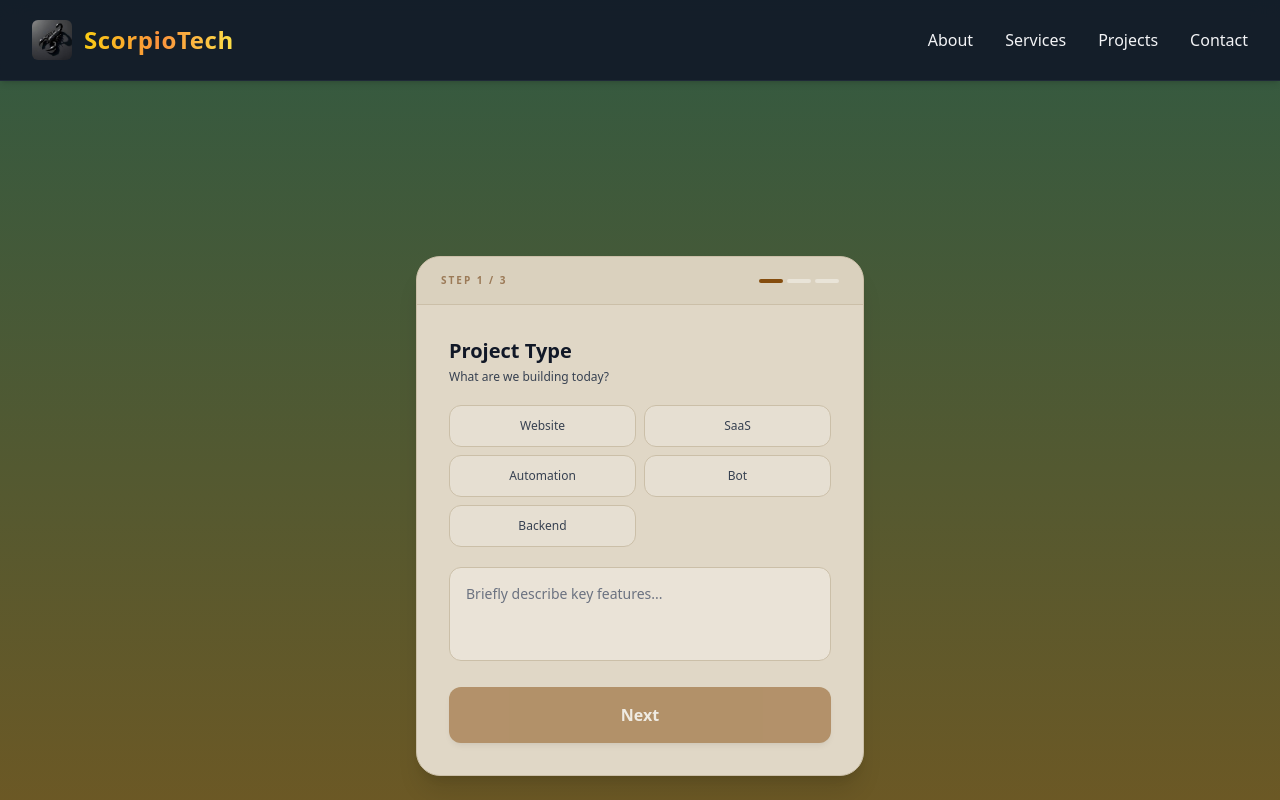
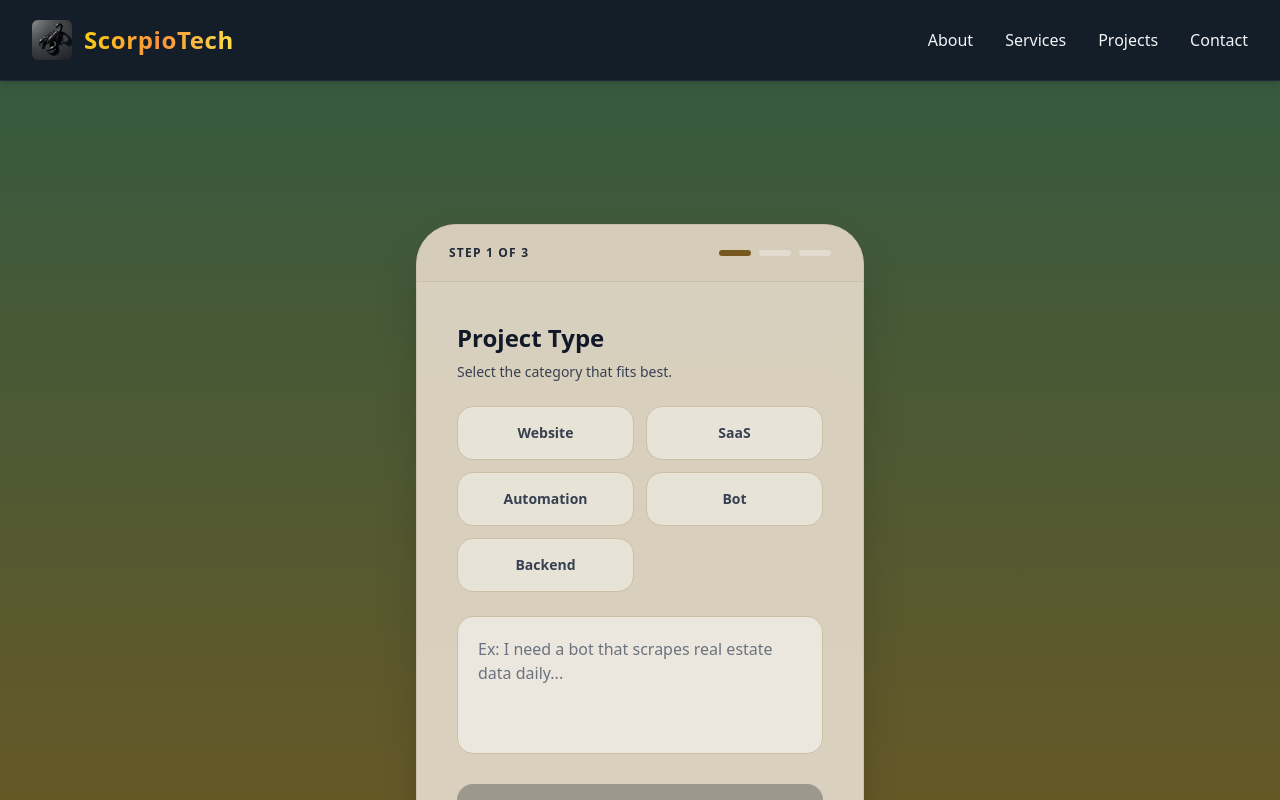
Before and after one commit to Motari2004/Scorpiotech, a Next.js app: page /customerbox in a window 1280 px wide. Shown: the top 800 px of the page. Built offline with nearby package versions, Linux system fonts and the light colour scheme.

Commit message:
Describe what you changed here

```diff
--- a/app/customerbox/page.tsx
+++ b/app/customerbox/page.tsx
@@ -1,7 +1,8 @@
 "use client";
 
 import { useState } from "react";
-import { saveProjectLead } from "../actions"; // Import the server action
+import { saveProjectLead } from "../actions";
+import Link from "next/link";
 
 export default function CustomerBoxPage() {
   const [step, setStep] = useState(1);
@@ -20,10 +21,7 @@ export default function CustomerBoxPage() {
   const handleSubmit = async (e: React.FormEvent) => {
     e.preventDefault();
     setIsSubmitting(true);
-
-    // Save to Neon Database via Server Action
     const result = await saveProjectLead(formData);
-
     setIsSubmitting(false);
     if (result.success) {
       setIsSubmitted(true);
@@ -37,72 +35,74 @@ export default function CustomerBoxPage() {
 
   if (isSubmitted) {
     return (
-      <section className="pt-32 pb-24 px-6 flex justify-center">
-        <div className="w-full max-w-md bg-[#e0d7c6] border border-[#cbbfa8] p-8 rounded-3xl shadow-2xl text-center space-y-6 animate-in zoom-in duration-300">
-          <div className="w-16 h-16 bg-white/50 text-green-700 rounded-full flex items-center justify-center mx-auto shadow-sm">
-            <svg className="w-8 h-8" fill="none" stroke="currentColor" viewBox="0 0 24 24">
+      /* Reduced pt-32 to pt-12 for mobile to fix the 'big distance' issue */
+      <section className="pt-12 md:pt-32 pb-24 px-4 flex justify-center min-h-[80vh] items-center">
+        <div className="w-full max-w-md bg-[#e0d7c6]/95 backdrop-blur-md border border-[#cbbfa8] p-8 rounded-3xl shadow-2xl text-center space-y-6 animate-in zoom-in duration-300">
+          <div className="w-20 h-20 bg-green-100 text-green-700 rounded-full flex items-center justify-center mx-auto shadow-inner">
+            <svg className="w-10 h-10" fill="none" stroke="currentColor" viewBox="0 0 24 24">
               <path strokeLinecap="round" strokeLinejoin="round" strokeWidth="3" d="M5 13l4 4L19 7" />
             </svg>
           </div>
-          <h2 className="text-2xl font-bold text-gray-900">Request Sent!</h2>
-          <p className="text-gray-700 text-sm">A custom proposal and feedback will be sent to:</p>
-          <p className="text-yellow-900 font-bold bg-[#d6ccb8] px-3 py-1 rounded-lg border border-[#cbbfa8] inline-block">
+          <h2 className="text-3xl font-black text-gray-900">Success!</h2>
+          <p className="text-gray-700 font-medium">We've received your brief. A custom proposal will be sent to:</p>
+          <div className="text-[#77581f] font-bold bg-white/50 px-4 py-2 rounded-xl border border-[#cbbfa8] inline-block">
             {formData.email}
-          </p>
-          <button
-            onClick={() => window.location.href = '/'}
-            className="block w-full text-sm text-gray-600 hover:text-gray-900 transition-colors pt-4 font-medium"
+          </div>
+          <Link
+            href="/"
+            className="block w-full bg-gray-900 text-white py-4 rounded-2xl font-bold transition-all hover:opacity-90 mt-4"
           >
-            ← Back to Home
-          </button>
+            Return Home
+          </Link>
         </div>
       </section>
     );
   }
 
   return (
-    <section className="pt-32 pb-24 px-6 flex flex-col items-center">
-      <div className="w-full max-w-md bg-[#e0d7c6] border border-[#cbbfa8] rounded-3xl shadow-xl relative overflow-hidden">
+    /* Removed large top padding to fix the 'too much space' issue */
+    <section className="pt-8 md:pt-24 pb-20 px-4 flex flex-col items-center">
+      <div className="w-full max-w-md bg-[#e0d7c6]/95 backdrop-blur-md border border-[#cbbfa8] rounded-[2.5rem] shadow-2xl relative overflow-hidden">
 
-        {/* Progress & Step Indicator Header */}
-        <div className="bg-[#d6ccb8]/50 border-b border-[#cbbfa8] px-6 py-4 flex justify-between items-center">
-          <span className="text-[10px] font-black uppercase tracking-[0.2em] text-yellow-900/60">
-            Step {step} / 3
+        {/* Step Indicator Header */}
+        <div className="bg-[#d6ccb8]/60 border-b border-[#cbbfa8] px-8 py-5 flex justify-between items-center">
+          <span className="text-xs font-black uppercase tracking-widest text-gray-800">
+            Step {step} of 3
           </span>
-          <div className="flex gap-1">
+          <div className="flex gap-2">
             {[1, 2, 3].map((s) => (
               <div
                 key={s}
-                className={`h-1 w-6 rounded-full transition-all duration-300 ${s <= step ? 'bg-yellow-800' : 'bg-white/40'}`}
+                className={`h-1.5 w-8 rounded-full transition-all duration-500 ${s <= step ? 'bg-[#77581f]' : 'bg-white/30'}`}
               />
             ))}
           </div>
         </div>
 
-        <div className="p-6 md:p-8 relative">
+        <div className="p-6 md:p-10 relative">
           {isSubmitting && (
-            <div className="absolute inset-0 bg-[#e0d7c6]/90 backdrop-blur-sm z-50 flex flex-col items-center justify-center space-y-3">
-              <div className="w-10 h-10 border-4 border-yellow-800 border-t-transparent rounded-full animate-spin"></div>
-              <p className="text-xs font-bold text-yellow-900 uppercase tracking-tighter">Storing Requirements...</p>
+            <div className="absolute inset-0 bg-[#e0d7c6]/95 backdrop-blur-md z-50 flex flex-col items-center justify-center space-y-4">
+              <div className="w-12 h-12 border-4 border-[#77581f] border-t-transparent rounded-full animate-spin"></div>
+              <p className="text-sm font-bold text-gray-800 animate-pulse">TRANSMITTING BRIEF...</p>
             </div>
           )}
 
           {/* STEP 1 */}
           {step === 1 && (
-            <div className="space-y-5 animate-in fade-in slide-in-from-bottom-2">
-              <div className="space-y-1">
-                <h2 className="text-xl font-bold text-gray-900">Project Type</h2>
-                <p className="text-xs text-gray-700 font-medium">What are we building today?</p>
+            <div className="space-y-6 animate-in fade-in slide-in-from-bottom-4 duration-500">
+              <div className="space-y-2">
+                <h2 className="text-2xl font-black text-gray-900">Project Type</h2>
+                <p className="text-sm text-gray-700 font-medium">Select the category that fits best.</p>
               </div>
-              <div className="grid grid-cols-2 gap-2">
+              <div className="grid grid-cols-2 gap-3">
                 {projectOptions.map((opt) => (
                   <button
                     key={opt}
                     onClick={() => setFormData({ ...formData, projectType: opt })}
-                    className={`py-3 px-2 text-xs rounded-xl border transition-all ${
+                    className={`py-4 px-2 text-sm font-bold rounded-2xl border transition-all active:scale-95 ${
                       formData.projectType === opt
-                      ? "border-yellow-800 bg-[#d6ccb8] text-yellow-900 font-bold shadow-sm"
-                      : "border-[#cbbfa8] hover:border-yellow-800 text-gray-700 bg-white/20"
+                      ? "border-[#77581f] bg-[#77581f] text-white shadow-lg shadow-[#77581f]/20"
+                      : "border-[#cbbfa8] text-gray-700 bg-white/40 hover:border-[#77581f]"
                     }`}
                   >
                     {opt}
@@ -110,50 +110,50 @@ export default function CustomerBoxPage() {
                 ))}
               </div>
               <textarea
-                className="w-full p-4 text-sm rounded-xl border border-[#cbbfa8] focus:border-yellow-800 outline-none resize-none transition-all bg-white/30 placeholder:text-gray-500"
-                rows={3}
-                placeholder="Briefly describe key features..."
+                className="w-full p-5 text-base rounded-2xl border border-[#cbbfa8] focus:ring-2 focus:ring-[#77581f] focus:border-transparent outline-none resize-none transition-all bg-white/50 placeholder:text-gray-500"
+                rows={4}
+                placeholder="Ex: I need a bot that scrapes real estate data daily..."
                 value={formData.details}
                 onChange={(e) => setFormData({ ...formData, details: e.target.value })}
               />
               <button
                 disabled={!formData.projectType || !formData.details}
                 onClick={nextStep}
-                className="w-full bg-yellow-800 text-white font-bold py-4 rounded-xl hover:bg-yellow-900 disabled:opacity-50 transition-all shadow-md active:scale-[0.98]"
+                className="w-full bg-gray-900 text-white font-black py-5 rounded-2xl hover:bg-black disabled:opacity-30 transition-all shadow-xl active:scale-[0.98] text-lg"
               >
-                Next
+                Next Step
               </button>
             </div>
           )}
 
           {/* STEP 2 */}
           {step === 2 && (
-            <div className="space-y-5 animate-in fade-in slide-in-from-right-2">
-              <div className="space-y-1">
-                <h2 className="text-xl font-bold text-gray-900">Budget Range</h2>
-                <p className="text-xs text-gray-700 font-medium">Helps us select the best tech stack.</p>
+            <div className="space-y-6 animate-in fade-in slide-in-from-right-4 duration-500">
+              <div className="space-y-2">
+                <h2 className="text-2xl font-black text-gray-900">Budget Range</h2>
+                <p className="text-sm text-gray-700 font-medium">Helps us determine the architecture.</p>
               </div>
-              <div className="space-y-2">
+              <div className="space-y-3">
                 {budgetOptions.map((opt) => (
                   <button
                     key={opt}
                     onClick={() => setFormData({ ...formData, budget: opt })}
-                    className={`w-full py-4 text-sm text-center rounded-xl border transition-all ${
+                    className={`w-full py-5 text-base font-bold text-center rounded-2xl border transition-all active:scale-[0.99] ${
                       formData.budget === opt
-                      ? "border-yellow-800 bg-[#d6ccb8] text-yellow-900 font-bold shadow-sm"
-                      : "border-[#cbbfa8] hover:border-yellow-800 text-gray-700 bg-white/20"
+                      ? "border-[#77581f] bg-[#77581f] text-white shadow-lg"
+                      : "border-[#cbbfa8] text-gray-700 bg-white/40 hover:border-[#77581f]"
                     }`}
                   >
                     {opt}
                   </button>
                 ))}
               </div>
-              <div className="flex items-center gap-4">
-                <button onClick={prevStep} className="text-xs font-bold text-gray-600 hover:text-gray-900">Back</button>
+              <div className="flex items-center gap-4 pt-4">
+                <button onClick={prevStep} className="text-sm font-black text-gray-500 hover:text-gray-900 px-2">BACK</button>
                 <button
                   disabled={!formData.budget}
                   onClick={nextStep}
-                  className="flex-grow bg-yellow-800 text-white font-bold py-4 rounded-xl shadow-lg hover:bg-yellow-900 transition-all"
+                  className="flex-grow bg-gray-900 text-white font-black py-5 rounded-2xl shadow-xl hover:bg-black transition-all text-lg"
                 >
                   Continue
                 </button>
@@ -163,31 +163,33 @@ export default function CustomerBoxPage() {
 
           {/* STEP 3 */}
           {step === 3 && (
-            <form onSubmit={handleSubmit} className="space-y-5 animate-in fade-in slide-in-from-right-2">
-              <div className="space-y-1">
-                <h2 className="text-xl font-bold text-gray-900">Contact Info</h2>
-                <p className="text-xs text-gray-700 font-medium">Where should we send the proposal?</p>
+            <form onSubmit={handleSubmit} className="space-y-6 animate-in fade-in slide-in-from-right-4 duration-500">
+              <div className="space-y-2">
+                <h2 className="text-2xl font-black text-gray-900">Final Step</h2>
+                <p className="text-sm text-gray-700 font-medium">Where should we send your analysis?</p>
               </div>
               <div className="space-y-4">
                 <input
                   type="email"
                   required
-                  className="w-full p-4 rounded-xl border border-[#cbbfa8] focus:border-yellow-800 outline-none transition-all bg-white/30 text-sm placeholder:text-gray-500"
-                  placeholder="name@company.com"
+                  className="w-full p-5 rounded-2xl border border-[#cbbfa8] focus:ring-2 focus:ring-[#77581f] outline-none transition-all bg-white/50 text-lg placeholder:text-gray-400"
+                  placeholder="name@email.com"
                   value={formData.email}
                   onChange={(e) => setFormData({ ...formData, email: e.target.value })}
                 />
-                <p className="text-[10px] text-gray-600 text-center leading-tight font-medium">
-                  We'll analyze your requirements and send a custom proposal and feedback on your project.
-                </p>
+                <div className="bg-[#d6ccb8]/40 p-4 rounded-xl border border-[#cbbfa8]/50">
+                   <p className="text-xs text-gray-700 text-center leading-relaxed font-semibold">
+                    We will review your project and send a custom technical breakdown within 24 hours.
+                  </p>
+                </div>
               </div>
-              <div className="flex items-center gap-4">
-                <button type="button" onClick={prevStep} className="text-xs font-bold text-gray-600 hover:text-gray-900">Back</button>
+              <div className="flex items-center gap-4 pt-4">
+                <button type="button" onClick={prevStep} className="text-sm font-black text-gray-500 hover:text-gray-900 px-2">BACK</button>
                 <button
                   type="submit"
-                  className="flex-grow bg-green-700 text-white font-bold py-4 rounded-xl hover:bg-green-800 transition-all shadow-lg active:scale-[0.98]"
+                  className="flex-grow bg-green-700 text-white font-black py-5 rounded-2xl hover:bg-green-800 transition-all shadow-xl active:scale-[0.98] text-lg"
                 >
-                  Get My Proposal
+                  Send Request
                 </button>
               </div>
             </form>
```
